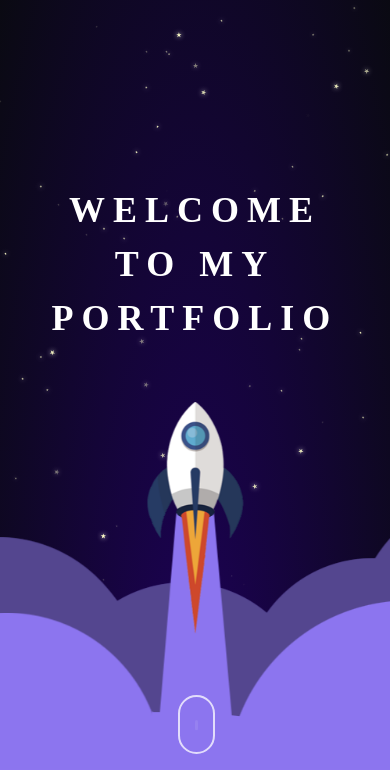
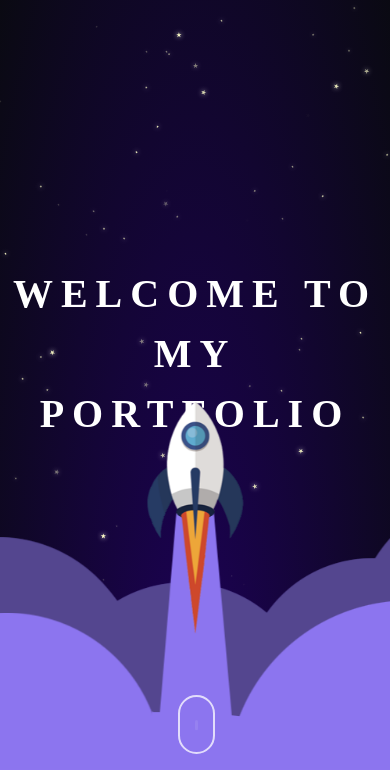
Before and after one commit to gukjinkang/portfolio, a plain HTML site: page index.html in a window 390 px wide. Shown: the part 74-844 px from the top of the page. Drawn offline with nearby package versions, Linux system fonts and the light colour scheme; animation ran at ten frames a second; a web font is replaced by a local one.

Commit message:
230209 commit

```diff
--- a/css/style.css
+++ b/css/style.css
@@ -197,20 +197,24 @@ h3{
 	padding: 0;
 }
 
-#intro .fixed_con .inner .title_con{
+/* #intro .fixed_con .inner .title_con{
 	position: absolute;
 	top: 40%;
 	left: 50%;
 	transform: translate(-50%, -50%);
-}
-#intro .fixed_con .inner .title_con h2{
+} */
+#intro .fixed_con .inner .title{
+	display: flex;
+	flex-direction: column;
+	top: 30%;
+	margin-bottom: 0;
 	color: #fff;
+	font-size: 70px;
 	letter-spacing: .5rem;
 	line-height: 1.5em;
-	text-align: center;
-	margin-bottom: unset;
+
 }
-#intro .fixed_con .inner .title_con h2::after{
+#intro .fixed_con .inner h2::after{
 	display: none;
 }
 
@@ -539,6 +543,13 @@ h3{
 	h2{font-size: 40px;}
 	h3{font-size: 30px;}
 
+
+	/*intro*/
+	#intro .fixed_con .inner .title{
+		top: 35%;
+		font-size: 50px;
+	}
+
 	/*about*/
 	#about .inner .about_con .left .img_box img {
 		max-width: 250px;
@@ -596,9 +607,9 @@ h3{
 	}
 
 	/*intro*/
-	#intro .fixed_con .inner .title_con h2{
-		min-width: 330px;
-		font-size: 36px;
+	#intro .fixed_con .inner .title{
+		top: 40%;
+		font-size: 40px;
 	}
 
 	/*about*/
--- a/index.html
+++ b/index.html
@@ -19,8 +19,8 @@
           <nav class="mNav">
               <ul>
                   <li><a href="#about">About</a></li>
+                  <li><a href="#portfolio">Portfolio</a></li>
                   <li><a href="#skill">Skills</a></li>
-                  <li><a href="#portfolio">Portfolio</a></li>
                   <li><a href="#contact">Contact</a></li>
               </ul>
           </nav>
@@ -38,13 +38,10 @@
       <section id="intro">
         <div class="fixed_con">
           <div class="inner">
-              <div class="title_con">
-                <h2>
-                  WELCOME TO MY
-                  <br>
-                  PORTFOLIO
-                </h2>
-              </div>
+              <h2 class="title">
+                <span id="intro_title1">WELCOME TO</span>
+                <span id="intro_title2">MY PORTFOLIO</span>
+              </h2>
           </div>
           <canvas id="star"></canvas>
         </div>
--- a/js/common.js
+++ b/js/common.js
@@ -247,3 +247,32 @@ Star.prototype.draw = function() {
 
   context.restore();
 }
+
+/*intro title*/
+var leftAni = document.getElementById('intro_title1'),
+    rightAni = document.getElementById('intro_title2');
+
+;(function(){
+
+  var throttle = function(type, name, obj){
+    var obj = obj || window;
+    var running = false;
+    var func = function(){
+      if (running){ return; }
+      running = true;
+      requestAnimationFrame(function(){
+        obj.dispatchEvent(new CustomEvent(name));
+        running = false;
+      });
+    };
+    obj.addEventListener(type, func);
+  };
+
+  throttle("scroll", "optimizedScroll"); //optimizedScroll은 스크롤 작동을 하게
+})();
+
+window.addEventListener("optimizedScroll", function(){
+
+  leftAni.style.transform = "translate(" + window.pageYOffset + "%)";
+  rightAni.style.transform = "translate(-" + window.pageYOffset + "%)";
+})
```
